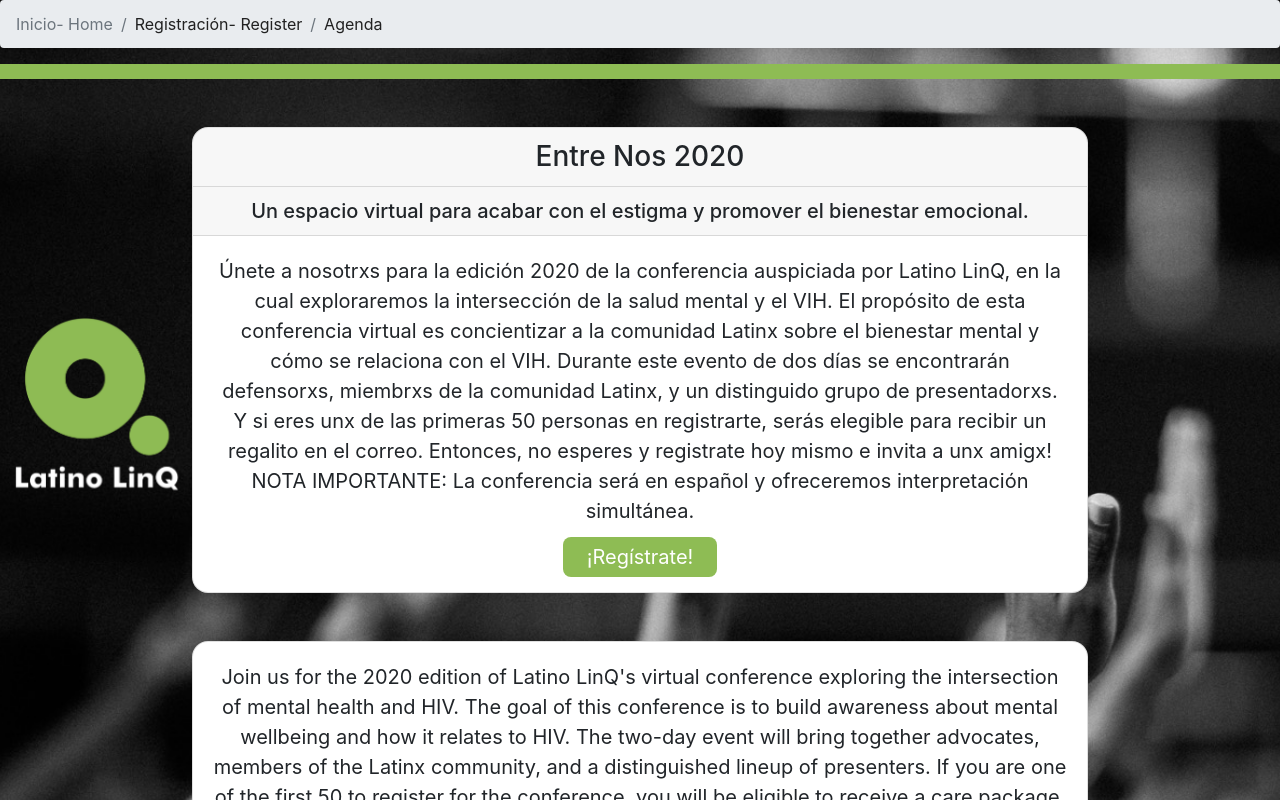
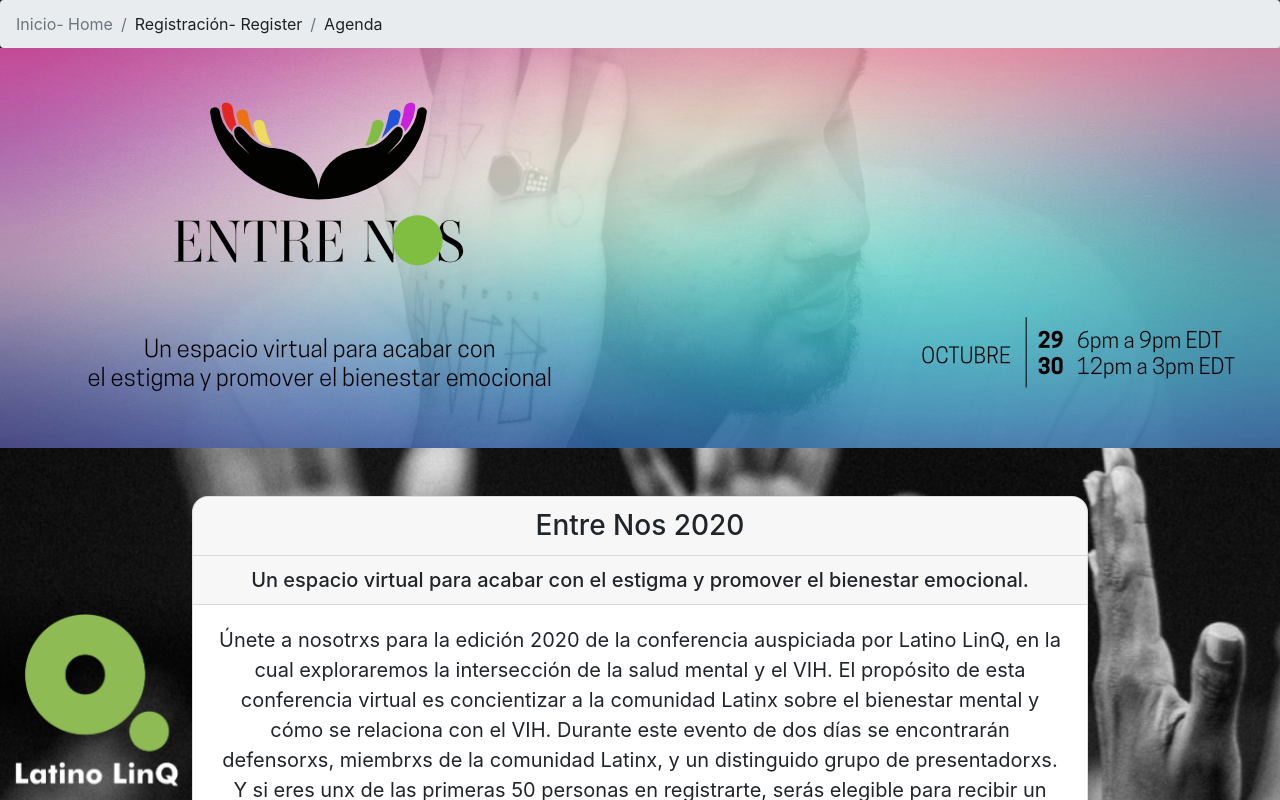
Before and after one commit to scottrollan/linq-events, a React (Create React App) app: page / in a window 1280 px wide. Shown: the top 800 px of the page. Built offline with nearby package versions, Linux system fonts and the light colour scheme; the HTML template or start-up script is replaced by a standard one.

Commit message:
added banner to every page

```diff
--- a/src/App.module.scss
+++ b/src/App.module.scss
@@ -6,7 +6,7 @@
 .App {
   text-align: center;
   background-color: var(--linq-green);
-  padding-bottom: 4rem;
+  // padding-bottom: 4rem;
   max-width: 100vw;
   min-height: 100vh;
   overflow-x: hidden;
--- a/src/components/Menu.module.scss
+++ b/src/components/Menu.module.scss
@@ -1,7 +1,7 @@
 @import '../styles/custom-properties.scss';
 
 .menu {
-  border-bottom: 15px solid var(--linq-green);
+  margin-bottom: -1rem;
 }
 .menu * {
   color: var(--normal-font-color);
--- a/src/components/pages/Agenda.js
+++ b/src/components/pages/Agenda.js
@@ -1,4 +1,5 @@
 import React, { useEffect } from 'react';
+import banner from '../../assets/Sign Up Page Banner.jpg';
 // import BioModal from '../BioModal';
 import Menu from '../Menu';
 import { Accordion, Card, Button } from 'react-bootstrap';
@@ -12,6 +13,7 @@
   return (
     <div className={styles.agenda}>
       <Menu />
+      <img src={banner} alt="" style={{ width: '100vw' }} />
       <div className={styles.header}>
         <h3>Agenda</h3>
       </div>
--- a/src/components/pages/Landing.js
+++ b/src/components/pages/Landing.js
@@ -1,6 +1,7 @@
 import React, { useEffect } from 'react';
 import Menu from '../Menu';
 import Logo from '../Logo';
+import banner from '../../assets/Sign Up Page Banner.jpg';
 // import RegisterForm from '../RegisterForm';
 import MessagePopup from '../MessagePopup';
 import { Link } from 'react-router-dom';
@@ -15,6 +16,7 @@
   return (
     <div className={styles.Landing}>
       <Menu />
+      <img src={banner} alt="" style={{ width: '100vw' }} />
       <Logo className={styles.logo} />
       <MessagePopup />
       <div className={styles.landingContent}>
--- a/src/components/pages/Landing.module.scss
+++ b/src/components/pages/Landing.module.scss
@@ -17,7 +17,8 @@
   width: 13%;
   margin: 1%;
   position: fixed;
-  top: calc(50% - 7.5vw);
+  // top: calc(50% - 7.5vw);
+  bottom: 0;
   left: 0;
   z-index: 1;
 }
--- a/src/components/pages/Register.js
+++ b/src/components/pages/Register.js
@@ -1,4 +1,5 @@
 import React, { useEffect } from 'react';
+import banner from '../../assets/Sign Up Page Banner.jpg';
 import $ from 'jquery';
 import { Button } from 'react-bootstrap';
 import Menu from '../Menu';
@@ -40,6 +41,7 @@
   return (
     <div>
       <Menu />
+      <img src={banner} alt="" style={{ width: '100vw' }} />
       <div className={styles.register}>
         <MessagePopup />
         <div id="registerEsp" className={styles.registerEsp}>
@@ -78,7 +80,7 @@
               style={{ fontSize: '24px' }}
             />
             <span style={{ marginLeft: '1rem', fontSize: '24px' }}>
-              Estoy interesadx en recibir un paquete de cuidado personal.
+              Estoy interesadx en recibir un paquete de cuidado personal.{' '}
               <em>
                 Nota: debe ser una de las primeras 50 personas en registrarse.
               </em>{' '}
@@ -134,7 +136,7 @@
             <span style={{ marginLeft: '1rem', fontSize: '24px' }}>
               I'm interested in receiving a self-care package.{' '}
               <em>
-                Note: You must be one of the first 50 people to register.{' '}
+                Note: you must be one of the first 50 people to register.{' '}
               </em>{' '}
             </span>
           </div>
--- a/src/components/pages/Register.module.scss
+++ b/src/components/pages/Register.module.scss
@@ -4,7 +4,6 @@
 .register {
   display: flex;
   flex-direction: column;
-  min-height: 90vh;
   align-items: center;
   padding: 3rem;
   background-color: var(--overlay-light);
```
Also changed, not shown: public/index.html (+0 -8 lines), src/assets/Sign Up Page Banner.jpg (added).
